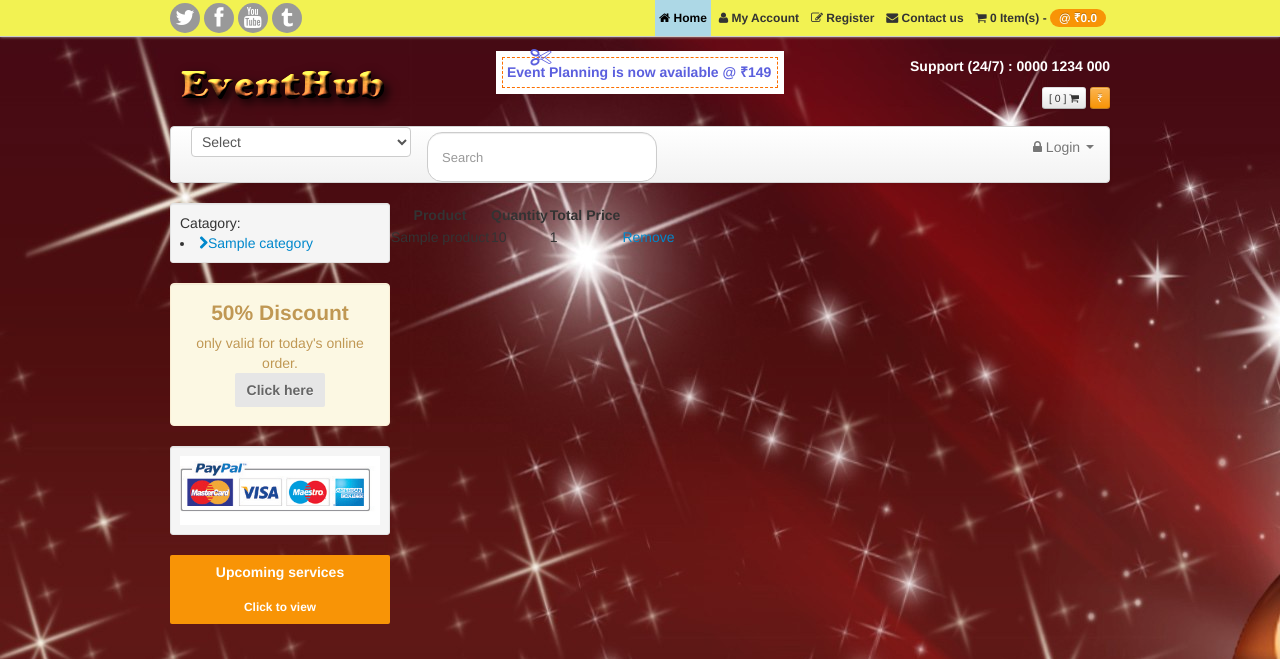
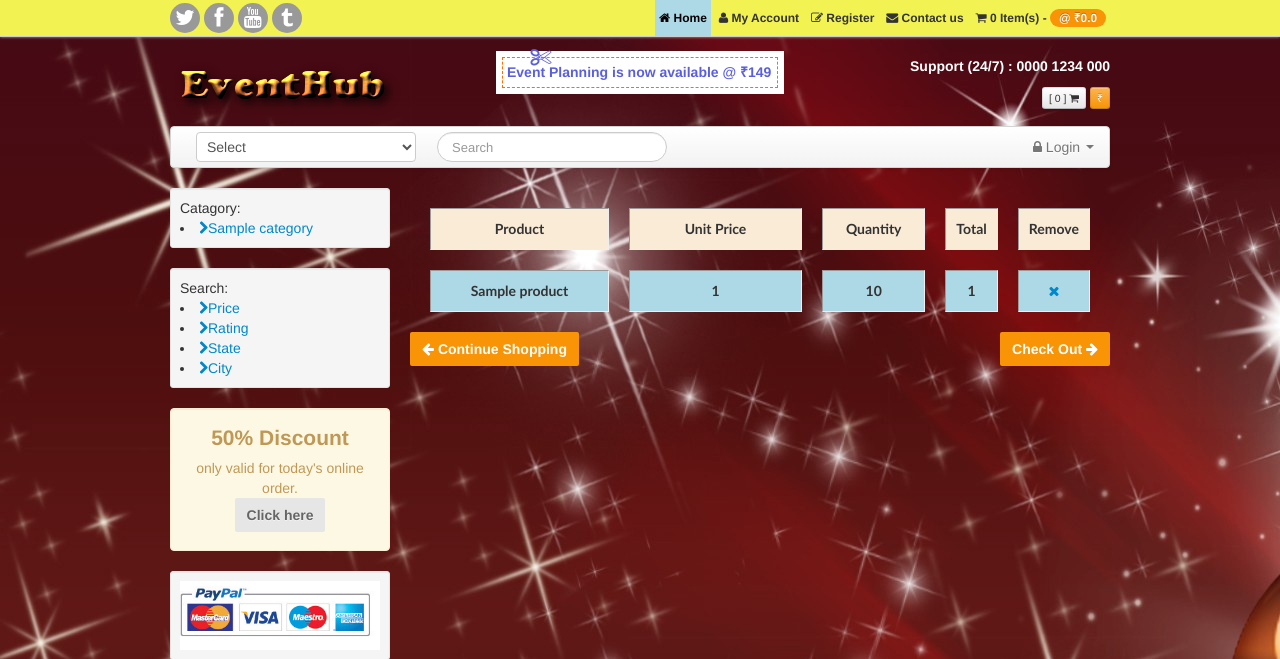
Before and after one commit to nikitasonthalia/Capstone, a Django app: template Code/EventHubApp/templates/cart.html in a window 1280 px wide. Shown: the top 659 px of the page. Run offline with Django 3.2, Linux system fonts and the light colour scheme; tables that the repository leaves empty hold one stand-in row (values such as "Sample post"); the template is opened without the code that fills it: values that come from a table or form of the project are taken from there, most other values are stand-ins (such as "Sample title", 1, 10 or a date in 2020); parts of the project's set-up code (start-up, migrations or seed data) failed here and were passed over.

Commit message:
Html and Add-to cart etc

```diff
--- a/Code/EventHubApp/SignUp/views.py
+++ b/Code/EventHubApp/SignUp/views.py
@@ -13,8 +13,6 @@ def home(request):
 
 
 def signup(request):
-    print('here')
-    return render(request, 'signup.html')
     if request.method == 'POST':
         form = UserCreationForm(request.POST)
         if form.is_valid():
@@ -22,6 +20,7 @@ def signup(request):
             username = form.cleaned_data.get('username')
             raw_password = form.cleaned_data.get('password1')
             user = authenticate(username=username, password=raw_password)
+            request.session["userid"] = 1
             login(request, user)
             return redirect('home')
     else:
@@ -33,6 +32,7 @@ def getData(request):
     print('---list1',list1)
 #     for i in list1:
 #         print('----',i.testid)
+    request.session["userid"] = 1
     return render(request, 'home.html', {'list1' : list1})
 
 # def selectview(request):
--- a/Code/EventHubApp/templates/base.html
+++ b/Code/EventHubApp/templates/base.html
@@ -21,6 +21,21 @@
 			<script src="{% static 'events/assets/js/jquery.easing-1.3.min.js' %}"></script>
 			<script src="{% static 'events/assets/js/jquery.scrollTo-1.4.3.1-min.js' %}"></script>
 			<script src="{% static 'events/assets/js/shop.js' %}"></script>
+			<script type="text/javascript">
+			    function displayDropDown(myStr, myOptions) {
+			        var res = myStr.split(";");
+			        var selectElement = document.getElementById(myOptions);
+			        for (var i = 0; i < res.length; i++) {
+
+			            var option = document.createElement("option");
+			            option.text = res[i];
+			            option.value = res[i];
+			            selectElement.add(option);
+
+			        }
+			    }
+
+			</script>
 			<!--[if IE 7]>
 				<link href="css/font-awesome-ie7.min.css" rel="stylesheet">
 			<![endif]-->
@@ -32,7 +47,7 @@
 		  <!-- Placed at the end of the document so the pages load faster -->
 	  </head>
 	  <body>
-		<div>
+
 			<!--
 				Upper Header Section
 			-->
@@ -98,16 +113,18 @@
 					  <div class="nav-collapse">
 						<ul class="nav">
 						  <li class="active">
-						  	<select name="item_id" onChange="window.location.href='/getprofile?category_id='+this.value" >
+						  	<select name="item_id" onChange="window.location.href='/getprofile?category_id='+this.value"  style="margin: 5px;">
 						  		<option value="" >Select </option>
 								{% for list in list1 %}
     								<option value="{{ list.category_id }}"> {{ list.category_name }} </option>
 								{% endfor %}
 							</select></li>
 						</ul>
-						<form action="#" class="navbar-search pull-left">
-						  <input type="text" placeholder="Search" class="search-query span2" style="padding:14px 14px">
+						<form action={% url 'getallprofile' %} class="navbar-search pull-left" method="post">
+							{% csrf_token %}
+						  <input type="text" name="searchText" placeholder="Search" class="search-query span1" >
 						</form>
+
 						<ul class="nav pull-right">
 							<li class="dropdown">
 								<a data-toggle="dropdown" class="dropdown-toggle" href="#"><span class="icon-lock"></span> Login <b class="caret"></b></a>
@@ -144,6 +161,13 @@
               						<li><a href="/getprofile?category_id={{ list.category_id }}"><span class="icon-chevron-right"></span>{{ list.category_name }}</a></li>
 								{% endfor %}
 						</div>
+						<div class="well well-small">
+						Search:
+							<li><a href="/getprofileonprice"><span class="icon-chevron-right"></span>Price</a></li>
+							<li><a href="/getprofile?category_id={{ list.category_id }}"><span class="icon-chevron-right"></span>Rating</a></li>
+							<li><a href="/getprofile?category_id={{ list.category_id }}"><span class="icon-chevron-right"></span>State</a></li>
+							<li><a href="/getprofile?category_id={{ list.category_id }}"><span class="icon-chevron-right"></span>City</a></li>
+						</div>
 						<div class="well well-small alert alert-warning cntr">
 								  <h2>50% Discount</h2>
 								  <p>
@@ -156,14 +180,14 @@
 							<br>
 							<br>
 						</div>
-						<div class="span9"></div>
+						<div class="span9">
 						<main>
 						  {% block content %}
 						  {% endblock %}
 						</main>
 					</div>
 				</div>
-
+			</div>
 					<!--
 				Footer
 				-->
--- a/Code/EventHubApp/templates/cart.html
+++ b/Code/EventHubApp/templates/cart.html
@@ -1,22 +1,67 @@
 {% extends 'base.html' %}
 
 {% block content %}
-    <table>
-        <tr>
+<style>
+
+        .bcolor {
+            border-spacing: 20px;
+        }
+
+        .widthClass1 {
+            width: 30%;
+            color: red;
+        }
+
+        table {
+            border: 5px;
+            margin-right: auto;
+            margin-left: auto;
+            text-align: center;
+            border-collapse: separate;
+        }
+
+        .bgcolor1 {
+            background: #FAEBD7;
+        }
+
+        .bgcolor2 {
+            background: #ADD8E6;
+        }
+
+        th, td {
+            padding: 10px;
+            font-family: 'calibri';
+            font-weight: bolder;
+            width: 40%;
+            height: 20%;
+        }
+    </style>
+
+    <table border class="bcolor">
+        <thead>
+        <tr class="bgcolor1">
             <th>Product</th>
+            <th>Unit Price</th>
             <th>Quantity</th>
-            <th>Total Price</th>
-            <th> </th>
+            <th>Total</th>
+            <th>Remove</th>
         </tr>
+        </thead>
+        <tbody class="bgcolor2">
         {% for item in cart %}
         <tr>
             <td>{{ item.product.profile_name }}</td>
+            <td>{{ item.total_price }}</td>
             <td>{{ item.quantity }}</td>
             <td>{{ item.total_price }}</td>
             <td>
-            	<a href={% url 'deletefromcart' product_id=item.product.profile_id %}>Remove</a>
+
+            	<a on-click href={% url 'deletefromcart' product_id=item.product.profile_id %}><span class="icon-remove"></span></a>
         	</td>
         </tr>
         {% endfor %}
+        </tbody>
     </table>
+    <a href="products.html" class="shopBtn"><span class="icon-arrow-left"></span> Continue Shopping </a>
+    <a href="login.html" class="shopBtn pull-right">Check Out <span class="icon-arrow-right"></span></a>
 {% endblock %}
--- a/Code/EventHubApp/templates/listservice.html
+++ b/Code/EventHubApp/templates/listservice.html
@@ -10,7 +10,7 @@
 			{% for profile in profiles %}
 				<li class="span4">
 					<div class="thumbnail">
-						<!-- <a href="http://localhost:8000/florist1" class="overlay"></a> -->
+						<a href="/getdetail?profile_id={{profile.profile_id}}" class="overlay"></a>
 						<a class="zoomTool" href="/getdetail?profile_id={{profile.profile_id}}" title="add to cart"><span class="icon-search"></span> QUICK VIEW</a>
 						<a href=""><img src="/static/images/{{profile.pic1}}" alt=""></a>
 						<div class="caption cntr">
--- a/Code/EventHubApp/urls.py
+++ b/Code/EventHubApp/urls.py
@@ -34,6 +34,11 @@ urlpatterns = [
     url(r'getprofile/$', search_views.getprofile, name='getprofile'),
     url(r'getdetail/$', search_views.getdetail, name='getdetail'),
     url(r'addtocart/(?P<product_id>[0-9]+)$', search_views.add_to_cart, name='addtocart'),
-    url(r'deletefromcart/(?P<product_id>[0-9]+)$', search_views.remove_from_cart, name='deletefromcart')
+    url(r'deletefromcart/(?P<product_id>[0-9]+)$', search_views.remove_from_cart, name='deletefromcart'),
+    url(r'getallprofile/$', search_views.getallprofile, name='getallprofile'),
+    url(r'getprofileonprice/$', search_views.getprofileonprice, name='getprofileonprice'),
+    url(r'rating/$', auth_views.login, {'template_name': 'rating.html'}, name='rating'),
+
+
 
 ]
```
Also changed, not shown: Code/EventHubApp/search/models.py (+37 -0 lines), Code/EventHubApp/search/views.py (+44 -10 lines), Code/EventHubApp/templates/rating.html (added, +80 -0 lines), Code/EventHubApp/templates/viewdetail.html (+26 -44 lines), Code/EventHubApp/search/migrations/0003_userprofiledetails.py (added), Code/EventHubApp/search/migrations/0004_auto_20171118_2233.py (added), 3 other files.
